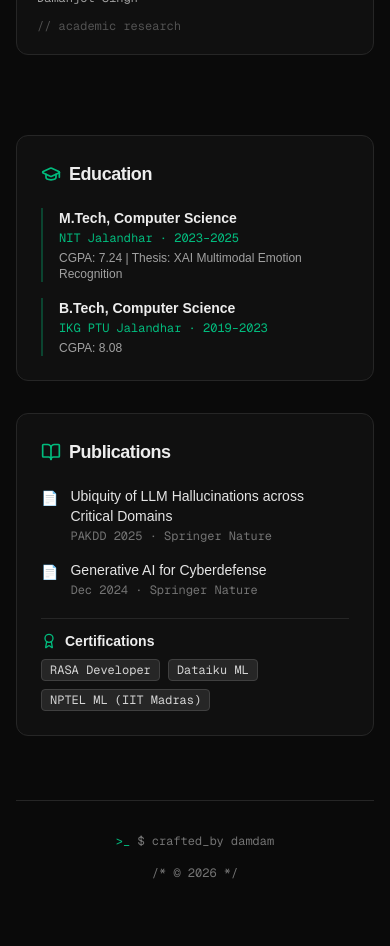
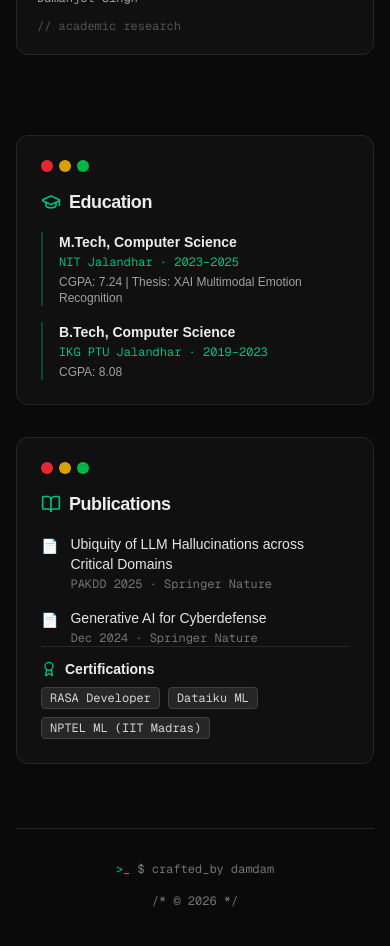
Before and after one commit to d4man/liquid-portfolio, a Next.js app: page / in a window 390 px wide. Shown: the part 8420-9366 px from the top of the page. Built offline with nearby package versions, Linux system fonts and the light colour scheme.

Commit message:
feat: add mobile touch interactivity and upgrade education/publication cards

```diff
--- a/src/app/globals.css
+++ b/src/app/globals.css
@@ -24,3 +24,26 @@ body {
   color: var(--foreground);
   font-family: Arial, Helvetica, sans-serif;
 }
+
+/* ========================================
+   Mobile Touch Interactivity
+   On devices with no hover (phones/tablets),
+   activate glow effects on tap (:active).
+   ======================================== */
+@media (hover: none) {
+  /* Card border + shadow glow on tap */
+  .group:active {
+    border-color: rgba(16, 185, 129, 0.5) !important;
+    box-shadow: 0 0 20px rgba(16, 185, 129, 0.15) !important;
+  }
+
+  /* Inner gradient overlay on tap */
+  .group:active > .glow-overlay {
+    opacity: 1 !important;
+  }
+
+  /* Social / connect cards */
+  .group:active {
+    background-color: rgba(16, 185, 129, 0.1);
+  }
+}
--- a/src/components/about.tsx
+++ b/src/components/about.tsx
@@ -72,7 +72,7 @@ export function About() {
                                     className="group relative p-6 rounded-2xl border border-neutral-200 dark:border-neutral-800 bg-neutral-50 dark:bg-neutral-900/50 space-y-4 hover:border-emerald-500/50 hover:shadow-[0_0_20px_rgba(16,185,129,0.15)] transition-all duration-300 flex flex-col h-full overflow-hidden"
                                 >
                                     {/* Lighting Glares */}
-                                    <div className="absolute inset-0 bg-gradient-to-br from-emerald-500/5 to-transparent opacity-0 transition-opacity duration-300 group-hover:opacity-100 pointer-events-none" />
+                                    <div className="glow-overlay absolute inset-0 bg-gradient-to-br from-emerald-500/5 to-transparent opacity-0 transition-opacity duration-300 group-hover:opacity-100 pointer-events-none" />
 
                                     {/* macOS Header Dots */}
                                     <div className="flex gap-1.5 mb-1 relative z-10">
--- a/src/components/experience.tsx
+++ b/src/components/experience.tsx
@@ -82,7 +82,7 @@ export function Experience() {
 
                             <div className="group relative rounded-xl border border-neutral-200 dark:border-neutral-800 bg-white dark:bg-black/50 p-6 shadow-sm transition-all duration-300 hover:shadow-[0_0_20px_rgba(16,185,129,0.15)] hover:border-emerald-500/50 overflow-hidden">
                                 {/* Subtle glow effect on hover */}
-                                <div className="absolute inset-0 rounded-xl bg-gradient-to-br from-emerald-500/5 to-transparent opacity-0 transition-opacity duration-300 group-hover:opacity-100 pointer-events-none" />
+                                <div className="glow-overlay absolute inset-0 rounded-xl bg-gradient-to-br from-emerald-500/5 to-transparent opacity-0 transition-opacity duration-300 group-hover:opacity-100 pointer-events-none" />
 
                                 <div className="relative z-10">
                                     {/* macOS Header Dots */}
--- a/src/components/footer.tsx
+++ b/src/components/footer.tsx
@@ -68,7 +68,7 @@ export function Footer() {
                                 whileInView={{ opacity: 1, y: 0 }}
                                 viewport={{ once: true }}
                                 transition={{ duration: 0.4, delay: index * 0.1 }}
-                                className="group relative flex flex-col gap-3 p-5 rounded-xl border border-neutral-200 dark:border-neutral-800 bg-neutral-50 dark:bg-neutral-900/50 hover:bg-emerald-500/10 dark:hover:bg-emerald-500/10 hover:border-emerald-500/50 hover:shadow-[0_0_15px_rgba(16,185,129,0.2)] transition-all duration-300"
+                                className="group relative flex flex-col gap-3 p-5 rounded-xl border border-neutral-200 dark:border-neutral-800 bg-neutral-50 dark:bg-neutral-900/50 hover:bg-emerald-500/10 dark:hover:bg-emerald-500/10 hover:border-emerald-500/50 hover:shadow-[0_0_15px_rgba(16,185,129,0.2)] active:bg-emerald-500/10 active:border-emerald-500/50 active:shadow-[0_0_15px_rgba(16,185,129,0.2)] transition-all duration-300"
                             >
                                 <div className="flex items-center justify-between">
                                     <card.icon className="w-5 h-5 text-neutral-400 group-hover:text-emerald-500 transition-colors" />
@@ -92,22 +92,34 @@ export function Footer() {
                         whileInView={{ opacity: 1, y: 0 }}
                         viewport={{ once: true }}
                         transition={{ duration: 0.5 }}
-                        className="rounded-xl border border-neutral-200 dark:border-neutral-800 bg-neutral-50 dark:bg-neutral-900/50 p-6 space-y-5"
+                        className="group relative rounded-xl border border-neutral-200 dark:border-neutral-800 bg-neutral-50 dark:bg-neutral-900/50 p-6 space-y-5 hover:border-emerald-500/50 hover:shadow-[0_0_20px_rgba(16,185,129,0.15)] transition-all duration-300 overflow-hidden"
                     >
-                        <div className="flex items-center gap-2">
+                        {/* Glow Overlay */}
+                        <div className="glow-overlay absolute inset-0 rounded-xl bg-gradient-to-br from-emerald-500/5 to-transparent opacity-0 transition-opacity duration-300 group-hover:opacity-100 pointer-events-none" />
+
+                        <div className="relative z-10">
+                            {/* macOS Header Dots */}
+                            <div className="flex gap-1.5 mb-4">
+                                <div className="w-3 h-3 rounded-full bg-red-400 dark:bg-red-500/90 shadow-sm border border-red-500/20"></div>
+                                <div className="w-3 h-3 rounded-full bg-yellow-400 dark:bg-yellow-500/90 shadow-sm border border-yellow-500/20"></div>
+                                <div className="w-3 h-3 rounded-full bg-green-400 dark:bg-green-500/90 shadow-sm border border-green-500/20"></div>
+                            </div>
+
+                            <div className="flex items-center gap-2 mb-4">
                                 <GraduationCap className="w-5 h-5 text-emerald-500" />
                                 <h3 className="text-lg font-bold tracking-tight">Education</h3>
                             </div>
                             <div className="space-y-4">
-                            <div className="border-l-2 border-emerald-500/30 pl-4">
+                                <div className="border-l-2 border-emerald-500/30 pl-4 hover:border-emerald-500 transition-colors duration-300">
                                     <h4 className="font-semibold text-sm">M.Tech, Computer Science</h4>
                                     <p className="text-xs font-mono text-emerald-500 mt-0.5">NIT Jalandhar &middot; 2023–2025</p>
                                     <p className="text-xs text-neutral-500 dark:text-neutral-400 mt-1">CGPA: 7.24 | Thesis: XAI Multimodal Emotion Recognition</p>
                                 </div>
-                            <div className="border-l-2 border-emerald-500/30 pl-4">
+                                <div className="border-l-2 border-emerald-500/30 pl-4 hover:border-emerald-500 transition-colors duration-300">
                                     <h4 className="font-semibold text-sm">B.Tech, Computer Science</h4>
                                     <p className="text-xs font-mono text-emerald-500 mt-0.5">IKG PTU Jalandhar &middot; 2019–2023</p>
                                     <p className="text-xs text-neutral-500 dark:text-neutral-400 mt-1">CGPA: 8.08</p>
+                                </div>
                             </div>
                         </div>
                     </motion.div>
@@ -118,29 +130,40 @@ export function Footer() {
                         whileInView={{ opacity: 1, y: 0 }}
                         viewport={{ once: true }}
                         transition={{ duration: 0.5, delay: 0.1 }}
-                        className="rounded-xl border border-neutral-200 dark:border-neutral-800 bg-neutral-50 dark:bg-neutral-900/50 p-6 space-y-5"
+                        className="group relative rounded-xl border border-neutral-200 dark:border-neutral-800 bg-neutral-50 dark:bg-neutral-900/50 p-6 space-y-5 hover:border-emerald-500/50 hover:shadow-[0_0_20px_rgba(16,185,129,0.15)] transition-all duration-300 overflow-hidden"
                     >
-                        <div className="flex items-center gap-2">
+                        {/* Glow Overlay */}
+                        <div className="glow-overlay absolute inset-0 rounded-xl bg-gradient-to-br from-emerald-500/5 to-transparent opacity-0 transition-opacity duration-300 group-hover:opacity-100 pointer-events-none" />
+
+                        <div className="relative z-10">
+                            {/* macOS Header Dots */}
+                            <div className="flex gap-1.5 mb-4">
+                                <div className="w-3 h-3 rounded-full bg-red-400 dark:bg-red-500/90 shadow-sm border border-red-500/20"></div>
+                                <div className="w-3 h-3 rounded-full bg-yellow-400 dark:bg-yellow-500/90 shadow-sm border border-yellow-500/20"></div>
+                                <div className="w-3 h-3 rounded-full bg-green-400 dark:bg-green-500/90 shadow-sm border border-green-500/20"></div>
+                            </div>
+
+                            <div className="flex items-center gap-2 mb-4">
                                 <BookOpen className="w-5 h-5 text-emerald-500" />
                                 <h3 className="text-lg font-bold tracking-tight">Publications</h3>
                             </div>
                             <ul className="space-y-4">
-                            <li className="flex gap-3 text-sm group">
+                                <li className="flex gap-3 text-sm group/pub">
                                     <span className="text-emerald-500 shrink-0 mt-0.5">📄</span>
                                     <div>
-                                    <a href="https://link.springer.com/chapter/10.1007/978-981-96-8197-6_9" target="_blank" rel="noreferrer" className="inline-flex items-center gap-1.5 text-neutral-900 dark:text-neutral-200 hover:text-emerald-600 dark:hover:text-emerald-400 transition-colors font-medium">
+                                        <a href="https://link.springer.com/chapter/10.1007/978-981-96-8197-6_9" target="_blank" rel="noreferrer" className="inline-flex items-center gap-1.5 text-neutral-900 dark:text-neutral-200 hover:text-emerald-600 dark:hover:text-emerald-400 active:text-emerald-600 dark:active:text-emerald-400 transition-colors font-medium">
                                             Ubiquity of LLM Hallucinations across Critical Domains
-                                        <ExternalLink className="w-3 h-3 opacity-0 -translate-x-2 group-hover:opacity-100 group-hover:translate-x-0 transition-all" />
+                                            <ExternalLink className="w-3 h-3 opacity-0 -translate-x-2 group-hover/pub:opacity-100 group-hover/pub:translate-x-0 transition-all" />
                                         </a>
                                         <p className="text-xs font-mono text-neutral-500 mt-0.5">PAKDD 2025 &middot; Springer Nature</p>
                                     </div>
                                 </li>
-                            <li className="flex gap-3 text-sm group">
+                                <li className="flex gap-3 text-sm group/pub">
                                     <span className="text-emerald-500 shrink-0 mt-0.5">📄</span>
                                     <div>
-                                    <a href="https://doi.org/10.1007/978-981-97-8460-8_7" target="_blank" rel="noreferrer" className="inline-flex items-center gap-1.5 text-neutral-900 dark:text-neutral-200 hover:text-emerald-600 dark:hover:text-emerald-400 transition-colors font-medium">
+                                        <a href="https://doi.org/10.1007/978-981-97-8460-8_7" target="_blank" rel="noreferrer" className="inline-flex items-center gap-1.5 text-neutral-900 dark:text-neutral-200 hover:text-emerald-600 dark:hover:text-emerald-400 active:text-emerald-600 dark:active:text-emerald-400 transition-colors font-medium">
                                             Generative AI for Cyberdefense
-                                        <ExternalLink className="w-3 h-3 opacity-0 -translate-x-2 group-hover:opacity-100 group-hover:translate-x-0 transition-all" />
+                                            <ExternalLink className="w-3 h-3 opacity-0 -translate-x-2 group-hover/pub:opacity-100 group-hover/pub:translate-x-0 transition-all" />
                                         </a>
                                         <p className="text-xs font-mono text-neutral-500 mt-0.5">Dec 2024 &middot; Springer Nature</p>
                                     </div>
@@ -154,10 +177,11 @@ export function Footer() {
                                 </div>
                                 <div className="flex flex-wrap gap-2">
                                     {["RASA Developer", "Dataiku ML", "NPTEL ML (IIT Madras)"].map((cert) => (
-                                    <span key={cert} className="px-2 py-0.5 bg-neutral-200 dark:bg-neutral-800 border border-neutral-300 dark:border-neutral-700 rounded text-xs font-mono text-neutral-600 dark:text-neutral-300">
+                                        <span key={cert} className="px-2 py-0.5 bg-neutral-200 dark:bg-neutral-800 border border-neutral-300 dark:border-neutral-700 rounded text-xs font-mono text-neutral-600 dark:text-neutral-300 hover:border-emerald-500/50 hover:text-emerald-500 active:border-emerald-500/50 active:text-emerald-500 transition-all duration-300 cursor-default">
                                             {cert}
                                         </span>
                                     ))}
+                                </div>
                             </div>
                         </div>
                     </motion.div>
--- a/src/components/projects.tsx
+++ b/src/components/projects.tsx
@@ -82,7 +82,7 @@ export function Projects() {
                             className="group relative flex flex-col justify-between rounded-xl border border-white/10 dark:border-neutral-800/60 bg-white/40 dark:bg-black/40 backdrop-blur-md p-6 sm:p-8 hover:border-emerald-500/50 hover:shadow-[0_0_20px_rgba(16,185,129,0.15)] transition-all duration-300 h-full overflow-hidden"
                         >
                             {/* Background Glow - Liquid Glass */}
-                            <div className="absolute inset-0 bg-gradient-to-br from-white/40 to-white/5 dark:from-emerald-500/10 dark:via-transparent dark:to-transparent opacity-0 transition-opacity duration-300 group-hover:opacity-100 pointer-events-none" />
+                            <div className="glow-overlay absolute inset-0 bg-gradient-to-br from-white/40 to-white/5 dark:from-emerald-500/10 dark:via-transparent dark:to-transparent opacity-0 transition-opacity duration-300 group-hover:opacity-100 pointer-events-none" />
 
                             <div className="relative z-10">
                                 {/* macOS Header Dots */}
```
Lines whose indentation alone changed are shown as unchanged.
